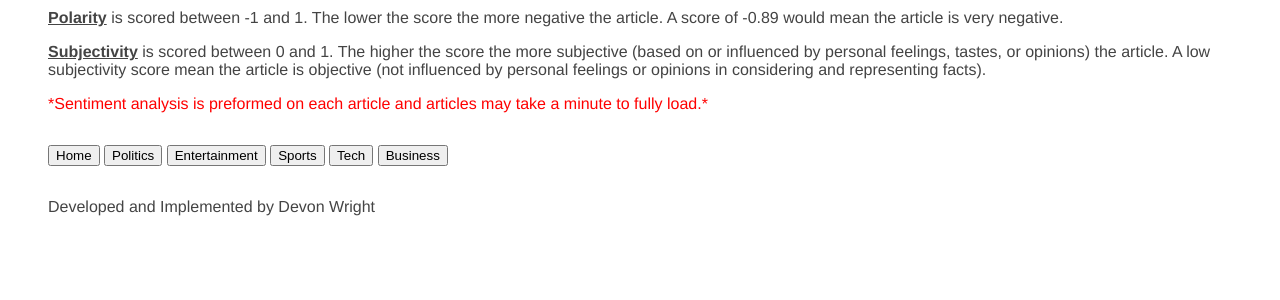
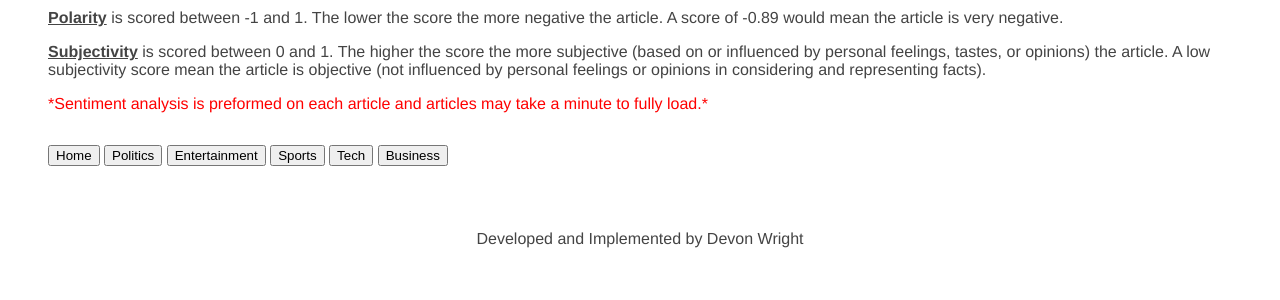
Before and after one commit to DevonWright/news_aggregator, a Flask app: page / in a window 1280 px wide. Shown: the part 149-449 px from the top of the page. Run offline with Flask 2, Linux system fonts and the light colour scheme.

Commit message:
fixed problem with footer

```diff
--- a/static/css/main.css
+++ b/static/css/main.css
@@ -12,3 +12,9 @@ nav {
   margin-top: 2em;
   margin-bottom: 2em;
 }
+
+
+footer {
+  margin-top: 4em;
+  margin-bottom: 2em;
+}
--- a/templates/base.html
+++ b/templates/base.html
@@ -41,7 +41,7 @@
         {% block body %}{% endblock %}
     </div>
 
-    <footer>
+    <footer align="center">
         <p>Developed and Implemented by Devon Wright</p>
     </footer>
 </body>
```
